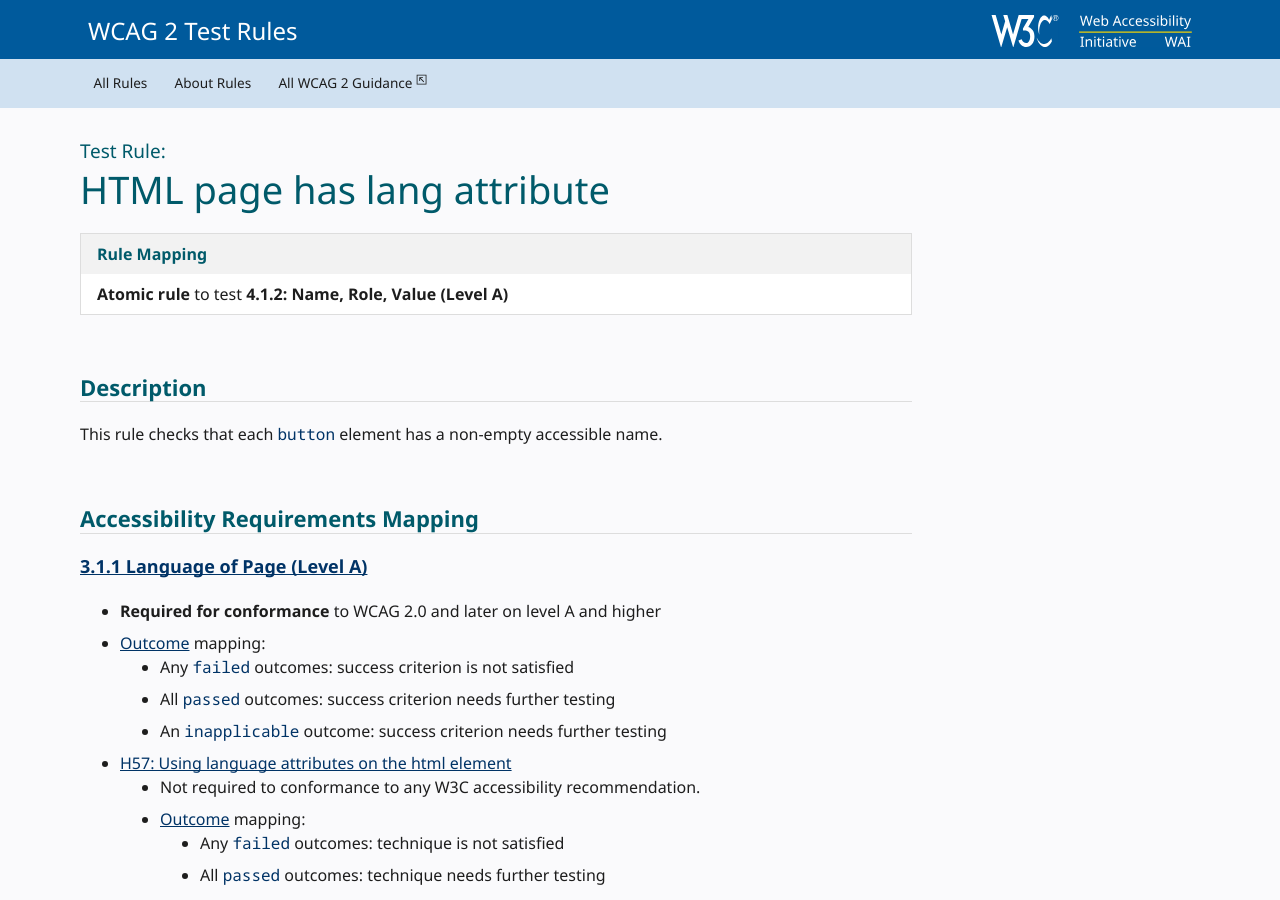
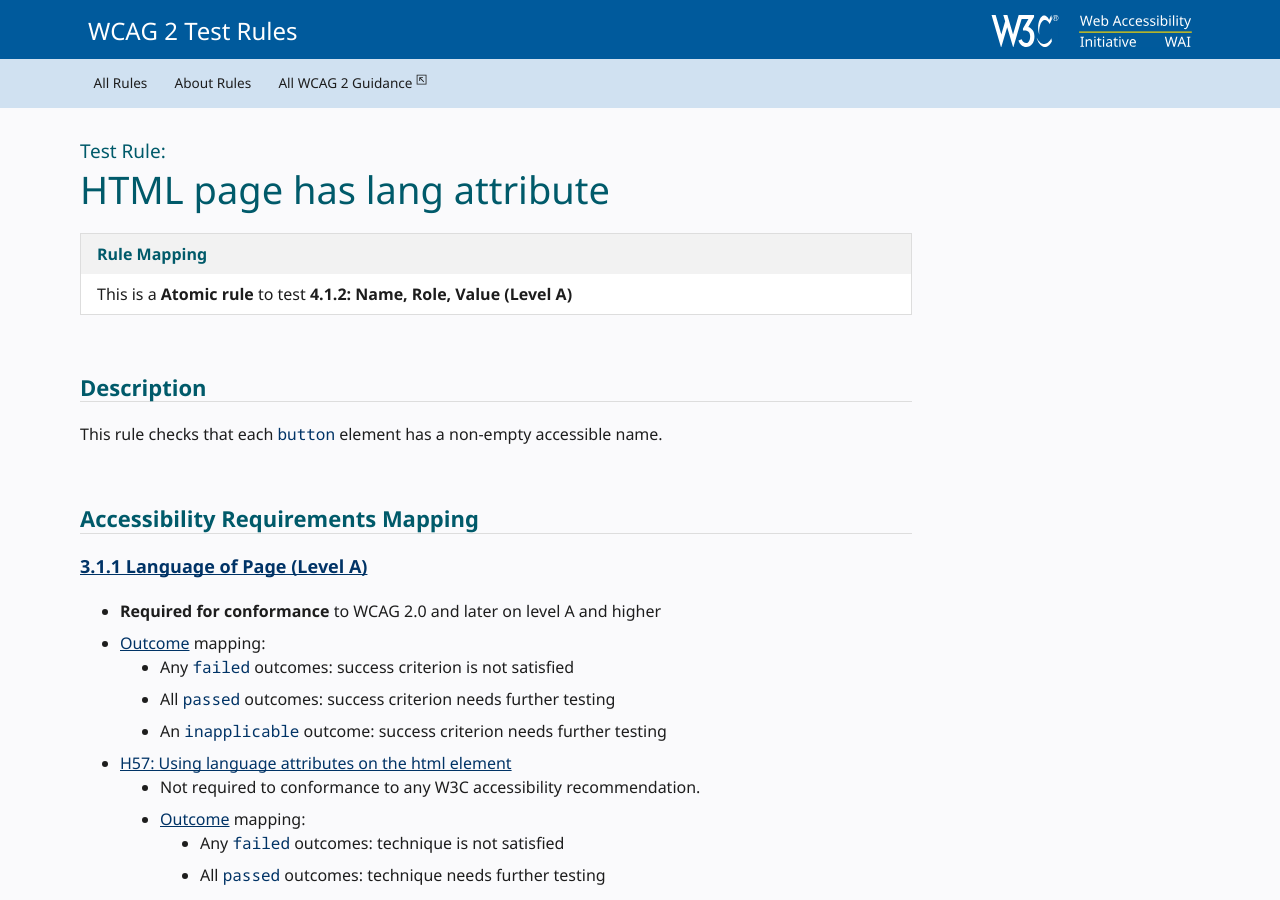
Before and after one commit to w3c/wai-website-theme, a Jekyll site: the page built from content/demo/act-rule.md, in a window 1280 px wide and 900 px high. Built offline with Jekyll 4.4.1, drawn with Linux system fonts in a browser that asks for light colours; cached includes are drawn as plain includes; comment, search, counter and statistics services are not loaded.

Commit message:
Restore Rule Mapping box (without grammer issue this time)

```diff
--- a/_layouts/standalone_resource.html
+++ b/_layouts/standalone_resource.html
@@ -200,7 +200,8 @@
               Rule Mapping
             </header>
             <div class="box-i">
-             <p><strong>{{ page.rule_meta.rule_type | capitalize }} rule</strong>
+             <p>This is {% if page.rule_meta.rule_type == "atompic" %}an {% else %}a {% endif %}
+              <strong>{{ page.rule_meta.rule_type | capitalize }} rule</strong>
               {% if page.rule_meta.scs_tested %}
               to test
               {% for sc in page.rule_meta.scs_tested %}
```
